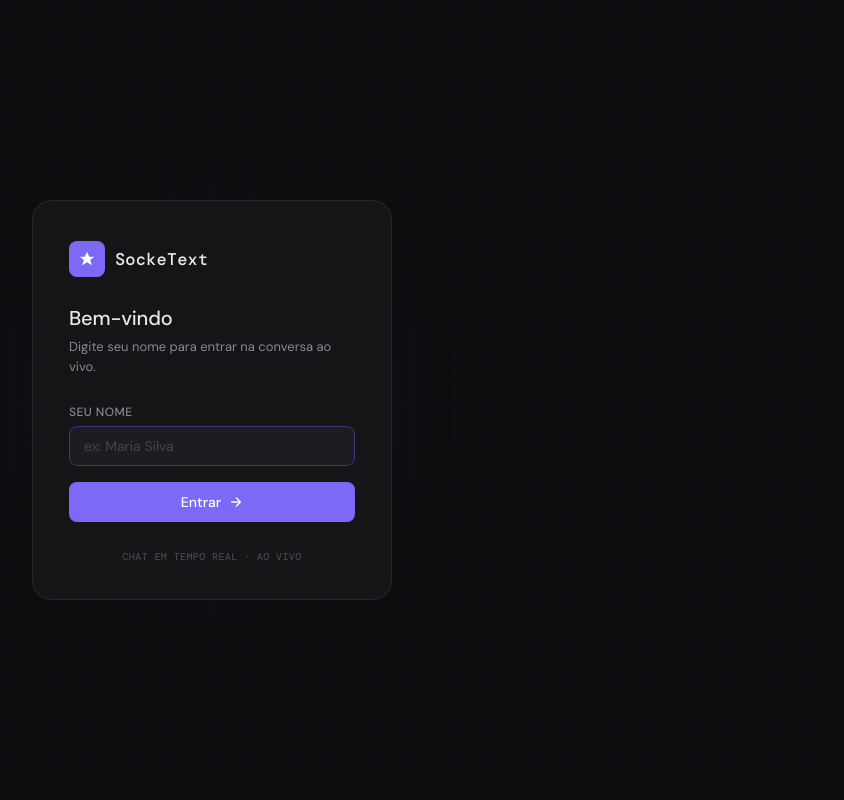
After one commit to TheoSoares/socketext, a Flask app: template frontend/templates/login.html in a window 1280 px wide. The commit adds this page. Shown: the whole page, without its empty margins (428-1272 px from the left). Run offline with Flask 3, Linux system fonts and the light colour scheme; the template is opened without the code that fills it, so the values that code supplies are empty.

Commit message:
2.0.0
functional socketext version

```diff
--- /dev/null
+++ b/frontend/client.py
@@ -0,0 +1,39 @@
+from flask import Flask, request, render_template, redirect, url_for, session
+from dotenv import load_dotenv
+import os
+
+load_dotenv()
+
+app = Flask(__name__)
+app.secret_key = os.environ.get('SECRET_KEY')
+
+# <-::- APP Configs -::->
+
+@app.route('/', methods=['GET'])
+def home() -> str:
+    return render_template('login.html')
+
+@app.route('/chat', methods=['GET'])
+def chat():
+    name = session.get('name')
+    if not name:
+         return redirect(url_for('home'))
+    servers = os.getenv(
+            'SOCKET_SERVERS',
+            ''
+    ).split(',')
+    return render_template('chat.html',
+                        servers=servers,
+                        name=name
+                        )
+
+@app.route('/login', methods=['GET', 'POST'])
+def login() -> any:
+    if request.method == 'POST':
+        session['name'] = request.form['name']
+        print(session['name'])
+        return redirect(url_for('chat'))
+    return redirect(url_for('home'))
+
+if __name__ == '__main__':
+    app.run(host='0.0.0.0', port=os.getenv('PORT'))
--- /dev/null
+++ b/frontend/templates/login.html
@@ -0,0 +1,248 @@
+<!DOCTYPE html>
+<html lang="pt-BR">
+<head>
+  <meta charset="UTF-8" />
+  <meta name="viewport" content="width=device-width, initial-scale=1.0" />
+  <title>SockeText — Entrar</title>
+  <link rel="preconnect" href="https://fonts.googleapis.com" />
+  <link rel="preconnect" href="https://fonts.gstatic.com" crossorigin />
+  <link href="https://fonts.googleapis.com/css2?family=DM+Sans:wght@400;500&family=DM+Mono:wght@500&display=swap" rel="stylesheet" />
+  <style>
+    *, *::before, *::after { box-sizing: border-box; margin: 0; padding: 0; }
+
+    :root {
+      --bg:        #0d0d0f;
+      --surface:   #151518;
+      --surface2:  #1c1c21;
+      --border:    rgba(255,255,255,0.07);
+      --border2:   rgba(255,255,255,0.14);
+      --accent:    #7c6af7;
+      --accent-dim:#3d3580;
+      --text:      #e8e8ed;
+      --text-2:    #888897;
+      --text-3:    #44444e;
+      --font:      'DM Sans', sans-serif;
+      --font-mono: 'DM Mono', monospace;
+      --radius-sm: 8px;
+      --radius-md: 14px;
+      --radius-lg: 20px;
+    }
+
+    body {
+      font-family: var(--font);
+      background: var(--bg);
+      min-height: 100vh;
+      display: flex;
+      align-items: center;
+      justify-content: center;
+      padding: 1.5rem;
+      overflow: hidden;
+    }
+
+    /* ── Background grid ── */
+    body::before {
+      content: '';
+      position: fixed;
+      inset: 0;
+      background-image:
+        linear-gradient(rgba(124,106,247,0.03) 1px, transparent 1px),
+        linear-gradient(90deg, rgba(124,106,247,0.03) 1px, transparent 1px);
+      background-size: 40px 40px;
+      pointer-events: none;
+    }
+
+    /* ── Glow orb ── */
+    body::after {
+      content: '';
+      position: fixed;
+      width: 500px;
+      height: 500px;
+      background: radial-gradient(circle, rgba(124,106,247,0.08) 0%, transparent 70%);
+      top: 50%;
+      left: 50%;
+      transform: translate(-50%, -50%);
+      pointer-events: none;
+    }
+
+    /* ── Card ── */
+    .card {
+      position: relative;
+      z-index: 1;
+      background: var(--surface);
+      border: 1px solid var(--border);
+      border-radius: var(--radius-lg);
+      padding: 40px 36px 36px;
+      width: 100%;
+      max-width: 360px;
+      display: flex;
+      flex-direction: column;
+      gap: 28px;
+      animation: fadeUp 0.4s ease both;
+    }
+
+    @keyframes fadeUp {
+      from { opacity: 0; transform: translateY(16px); }
+      to   { opacity: 1; transform: translateY(0); }
+    }
+
+    /* ── Logo ── */
+    .logo {
+      display: flex;
+      align-items: center;
+      gap: 10px;
+    }
+
+    .logo-icon {
+      width: 36px;
+      height: 36px;
+      background: var(--accent);
+      border-radius: var(--radius-sm);
+      display: flex;
+      align-items: center;
+      justify-content: center;
+      flex-shrink: 0;
+    }
+
+    .logo-icon svg { display: block; }
+
+    .logo-name {
+      font-family: var(--font-mono);
+      font-size: 17px;
+      font-weight: 500;
+      color: var(--text);
+      letter-spacing: 0.01em;
+    }
+
+    /* ── Heading ── */
+    .heading { display: flex; flex-direction: column; gap: 6px; }
+
+    .heading h1 {
+      font-size: 20px;
+      font-weight: 500;
+      color: var(--text);
+      letter-spacing: -0.01em;
+    }
+
+    .heading p {
+      font-size: 13px;
+      color: var(--text-2);
+      line-height: 1.5;
+    }
+
+    /* ── Form ── */
+    .form { display: flex; flex-direction: column; gap: 12px; }
+
+    .field { display: flex; flex-direction: column; gap: 6px; }
+
+    .field label {
+      font-size: 12px;
+      font-weight: 500;
+      color: var(--text-2);
+      letter-spacing: 0.04em;
+      text-transform: uppercase;
+    }
+
+    .field input {
+      background: var(--surface2);
+      border: 1px solid var(--border);
+      border-radius: var(--radius-sm);
+      padding: 10px 14px;
+      font-family: var(--font);
+      font-size: 14px;
+      color: var(--text);
+      outline: none;
+      transition: border-color 0.15s;
+      width: 100%;
+    }
+
+    .field input::placeholder { color: var(--text-3); }
+
+    .field input:focus { border-color: var(--accent-dim); }
+
+/* ── Button ── */
+    .btn-enter {
+      margin-top: 4px;
+      width: 100%;
+      padding: 11px;
+      border: none;
+      border-radius: var(--radius-sm);
+      background: var(--accent);
+      color: #fff;
+      font-family: var(--font);
+      font-size: 14px;
+      font-weight: 500;
+      cursor: pointer;
+      transition: background 0.15s, transform 0.1s;
+      display: flex;
+      align-items: center;
+      justify-content: center;
+      gap: 8px;
+    }
+
+    .btn-enter:hover  { background: #6a58e0; }
+    .btn-enter:active { transform: scale(0.98); }
+
+    .btn-enter svg { transition: transform 0.2s; }
+    .btn-enter:hover svg { transform: translateX(3px); }
+
+    /* ── Footer note ── */
+    .card-footer {
+      font-family: var(--font-mono);
+      font-size: 10px;
+      color: var(--text-3);
+      text-align: center;
+      letter-spacing: 0.04em;
+    }
+  </style>
+</head>
+<body>
+
+  <div class="card" role="main">
+
+    <div class="logo">
+      <div class="logo-icon">
+        <svg width="18" height="18" viewBox="0 0 20 20" fill="none" aria-hidden="true">
+          <path d="M10 2L12.5 7.5H18L13.5 11L15.5 17L10 13.5L4.5 17L6.5 11L2 7.5H7.5L10 2Z" fill="#fff"/>
+        </svg>
+      </div>
+      <span class="logo-name">SockeText</span>
+    </div>
+
+    <div class="heading">
+      <h1>Bem-vindo</h1>
+      <p>Digite seu nome para entrar na conversa ao vivo.</p>
+    </div>
+
+    <form class="form" method="POST" action="/login">
+      <div class="field">
+        <label for="nameInput">Seu nome</label>
+        <input
+          type="text"
+          id="name"
+          name="name"
+          placeholder="ex: Maria Silva"
+          maxlength="32"
+          autocomplete="off"
+          autocorrect="off"
+          spellcheck="false"
+          autofocus
+          required
+        />
+      </div>
+
+      <button class="btn-enter" type="submit">
+        Entrar
+        <svg width="14" height="14" viewBox="0 0 16 16" fill="none" aria-hidden="true">
+          <path d="M3 8H13M13 8L8.5 3.5M13 8L8.5 12.5" stroke="currentColor" stroke-width="1.6" stroke-linecap="round" stroke-linejoin="round"/>
+        </svg>
+      </button>
+    </form>
+
+    <p class="card-footer">CHAT EM TEMPO REAL · AO VIVO</p>
+
+  </div>
+
+
+
+</body>
+</html>
```
Also changed, not shown: backend/server.py (added, +48 -0 lines), frontend/static/script.js (renamed from SockeTextClient/script.js, +163 -30 lines), frontend/templates/chat.html (renamed from SockeTextClient/index.html, +7 -2 lines), README.md (added), frontend/static/style.css (renamed from SockeTextClient/style.css).
